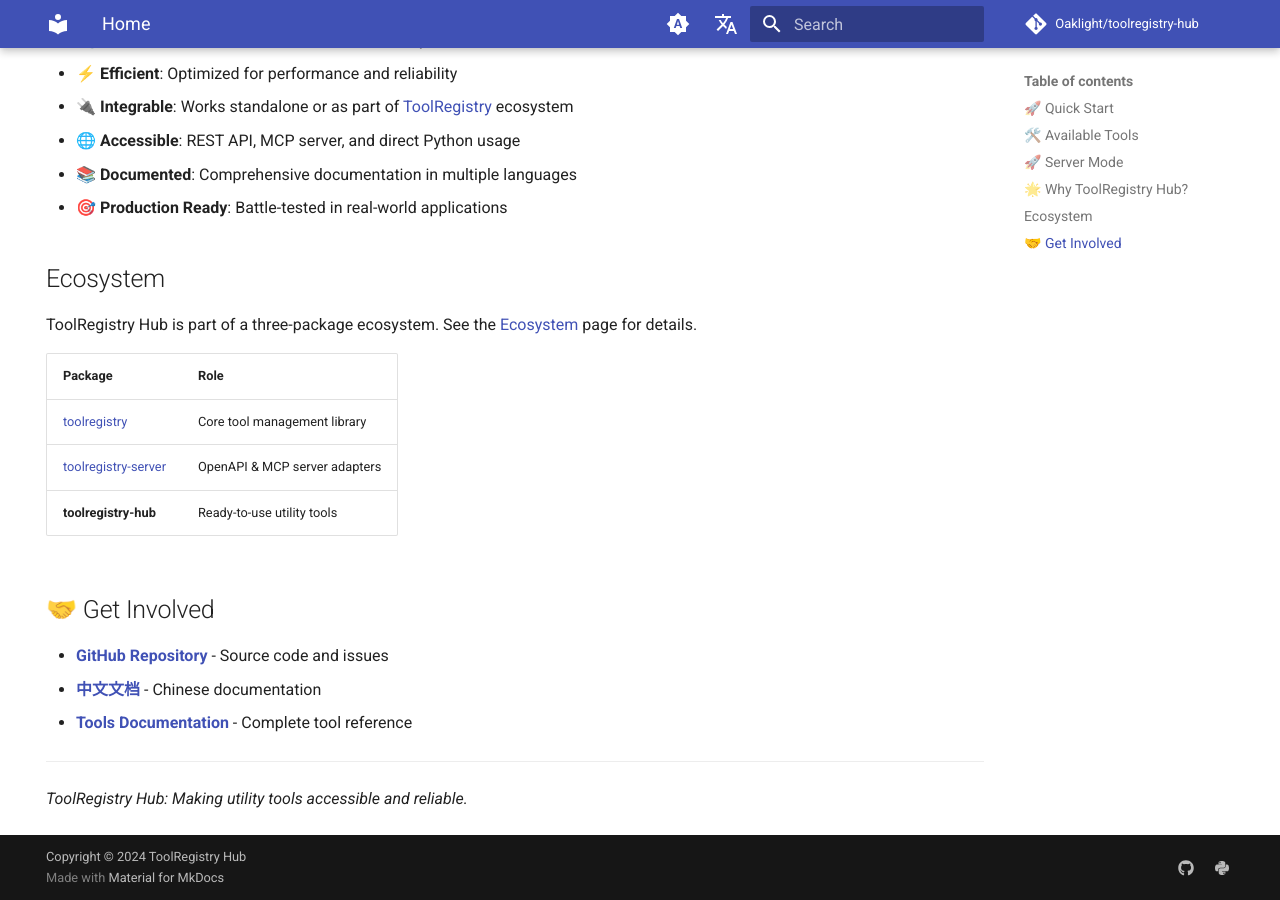
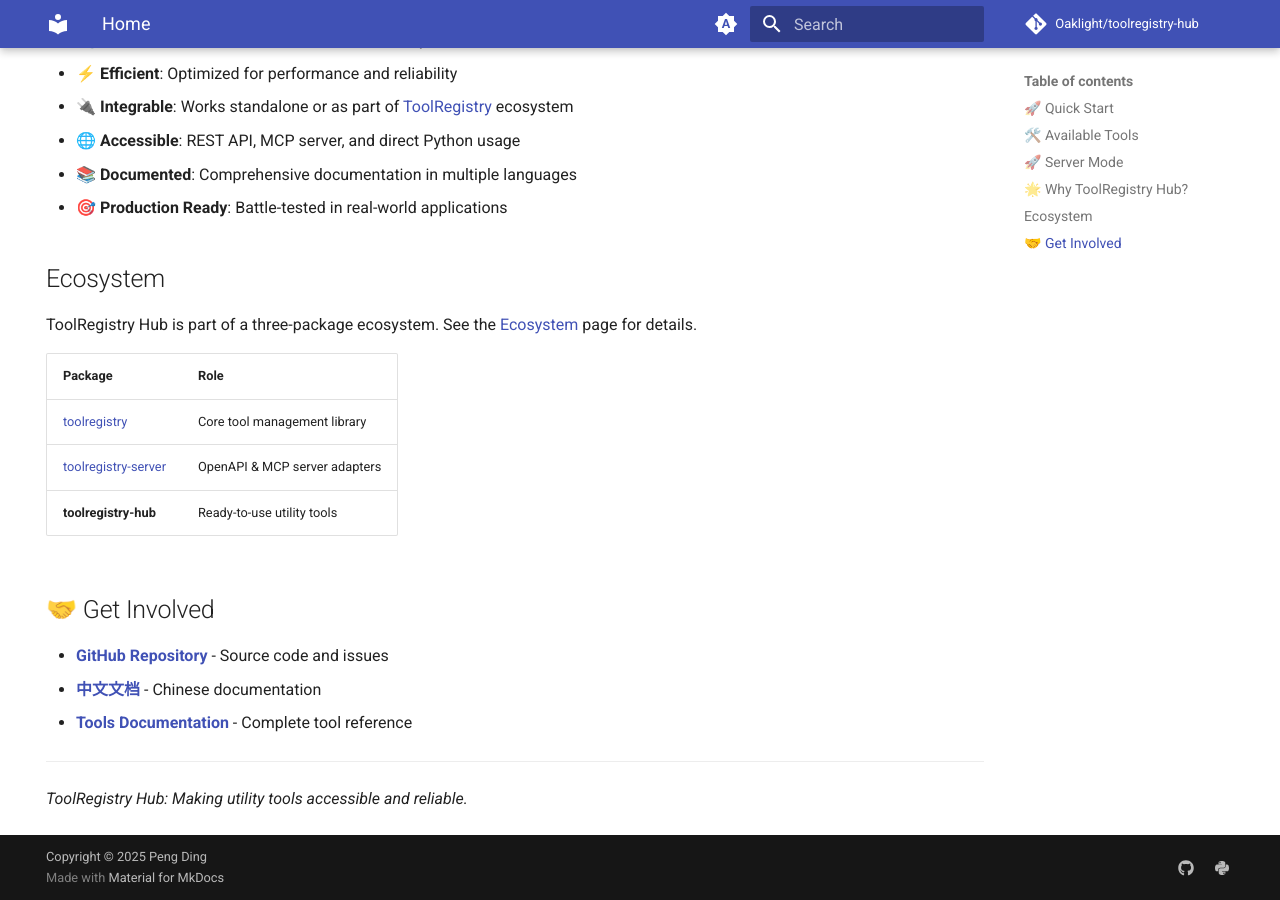
Before and after one commit to Oaklight/toolregistry-hub, an MkDocs documentation site: the page built from docs/index.md, in a window 1280 px wide and 900 px high, scrolled down 1399 px. Built offline with MkDocs 1.6.1 and Material for MkDocs 9.7.7, drawn with Linux system fonts in a browser that asks for light colours; comment, search, counter and statistics services are not loaded.

Commit message:
docs(en): standardize mkdocs.yml configuration
Unify theme, features, plugins, extensions, metadata, and nav
ordering to be consistent across all ToolRegistry ecosystem projects.

```diff
--- a/mkdocs.yml
+++ b/mkdocs.yml
@@ -1,34 +1,26 @@
 site_name: ToolRegistry Hub
-site_description: A comprehensive Python library providing various utility tools for common tasks
-# site_url: https://toolregistry-hub.readthedocs.io/
+site_description: A comprehensive Python library providing various utility tools
+site_author: Peng Ding
+site_url: https://toolregistry-hub.readthedocs.io/
+repo_name: Oaklight/toolregistry-hub
 repo_url: https://github.com/Oaklight/toolregistry-hub
-repo_name: Oaklight/toolregistry-hub
+copyright: Copyright &copy; 2025 Peng Ding
 
-# Documentation directory
-docs_dir: docs
-
-# Theme configuration
 theme:
   name: material
+  language: en
   palette:
-    # 支持自动切换（跟随系统）
     - media: "(prefers-color-scheme)"
       toggle:
         icon: material/brightness-auto
         name: Switch to light mode
-    # 明亮模式
     - media: "(prefers-color-scheme: light)"
       scheme: default
-      primary: indigo
-      accent: indigo
       toggle:
         icon: material/brightness-7
         name: Switch to dark mode
-    # 暗黑模式
     - media: "(prefers-color-scheme: dark)"
       scheme: slate
-      primary: indigo
-      accent: indigo
       toggle:
         icon: material/brightness-4
         name: Switch to system preference
@@ -42,25 +34,58 @@
     - search.share
     - search.suggest
     - content.code.copy
-  language: en
-  # use_directory_urls: true
+    - content.action.edit
 
-# Extra configuration
+plugins:
+  - search:
+      separator: '[\s\-,:!=\[\]()"`/]+|\.(?!\d)|&[lg]t;|(?!\b)(?=[A-Z][a-z])'
+  - mkdocstrings:
+      handlers:
+        python:
+          options:
+            docstring_style: google
+            show_source: true
+            show_root_heading: true
+            show_root_toc_entry: false
+            merge_init_into_class: true
+            separate_signature: true
+            show_signature_annotations: true
+
+markdown_extensions:
+  - admonition
+  - pymdownx.details
+  - pymdownx.superfences:
+      custom_fences:
+        - name: mermaid
+          class: mermaid
+          format: !!python/name:pymdownx.superfences.fence_code_format
+  - pymdownx.highlight:
+      anchor_linenums: true
+      line_spans: __span
+      pygments_lang_class: true
+  - pymdownx.inlinehilite
+  - pymdownx.snippets
+  - pymdownx.tabbed:
+      alternate_style: true
+  - pymdownx.arithmatex:
+      generic: true
+  - footnotes
+  - attr_list
+  - md_in_html
+  - toc:
+      permalink: true
+
 extra:
   social:
     - icon: fontawesome/brands/github
       link: https://github.com/Oaklight/toolregistry-hub
     - icon: fontawesome/brands/python
       link: https://pypi.org/project/toolregistry-hub/
-  alternate:
-    - name: English
-      link: /en/
-      lang: en
-    - name: 中文
-      link: /zh-cn/
-      lang: zh
 
-# Navigation structure
+extra_javascript:
+  - https://polyfill.io/v3/polyfill.min.js?features=es6
+  - https://cdn.jsdelivr.net/npm/mathjax@3/es5/tex-mml-chtml.js
+
 nav:
   - Home: index.md
   - Tools:
@@ -100,52 +125,3 @@
   - Changelog: changelog.md
   - ToolRegistry: https://toolregistry.readthedocs.io/
   - Server: https://toolregistry-server.readthedocs.io/
-
-# Extensions
-markdown_extensions:
-  - admonition
-  - codehilite:
-      guess_lang: true
-  - fenced_code
-  - footnotes
-  - pymdownx.tabbed:
-      alternate_style: true
-  - pymdownx.blocks.details
-  - pymdownx.blocks.tab
-  - pymdownx.progressbar
-  - pymdownx.arithmatex:
-      generic: true
-  - pymdownx.highlight:
-      anchor_linenums: true
-      line_spans: __span
-      pygments_lang_class: true
-  - pymdownx.inlinehilite
-  - pymdownx.snippets
-  - pymdownx.superfences:
-      custom_fences:
-        - name: mermaid
-          class: mermaid
-          format: !!python/name:pymdownx.superfences.fence_code_format
-  - attr_list
-  - md_in_html
-  - toc:
-      permalink: true
-
-# Plugins
-plugins:
-  - search:
-      lang: en
-      separator: '[\s\-,:!=\[\]()"`/]+|\.(?!\d)|&[lg]t;|(?!\b)(?=[A-Z][a-z])'
-  - mkdocstrings:
-      handlers:
-        python:
-          options:
-            docstring_style: google
-
-# Custom CSS and JS
-extra_javascript:
-  - https://polyfill.io/v3/polyfill.min.js?features=es6
-  - https://cdn.jsdelivr.net/npm/mathjax@3/es5/tex-mml-chtml.js
-
-# Copyright
-copyright: Copyright &copy; 2024 ToolRegistry Hub
```
